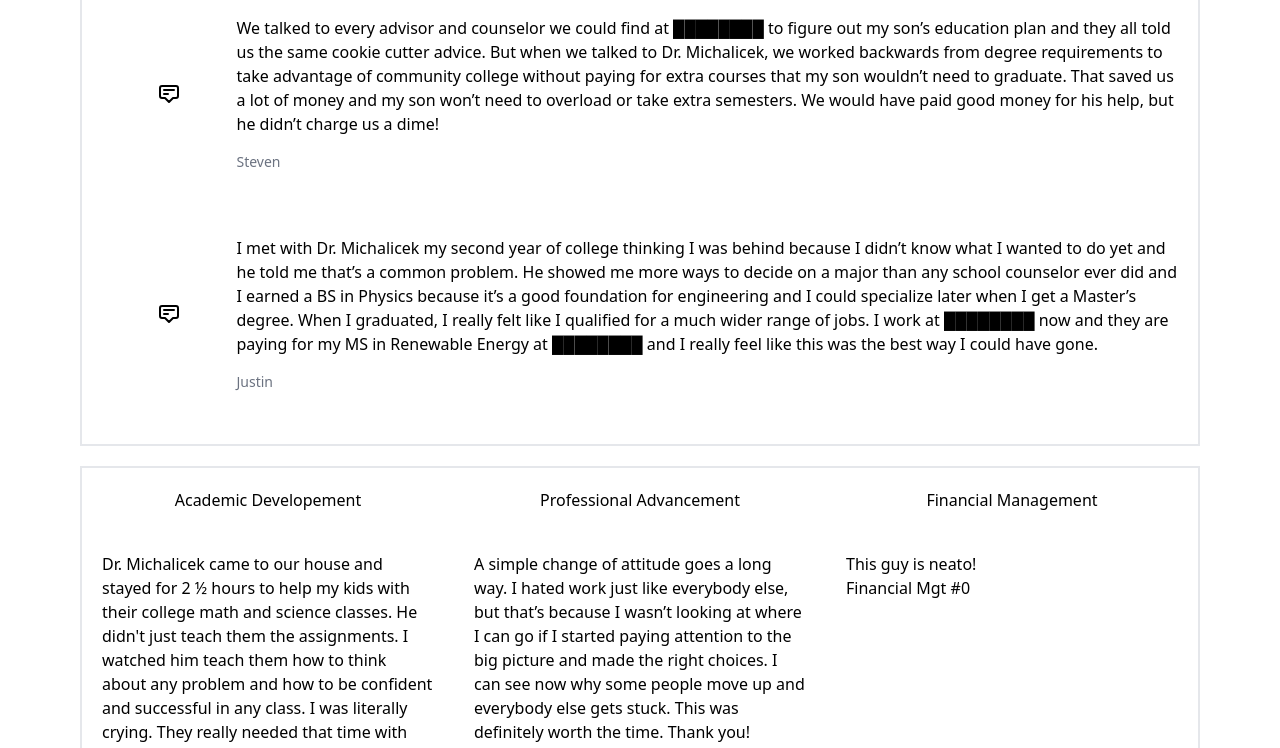
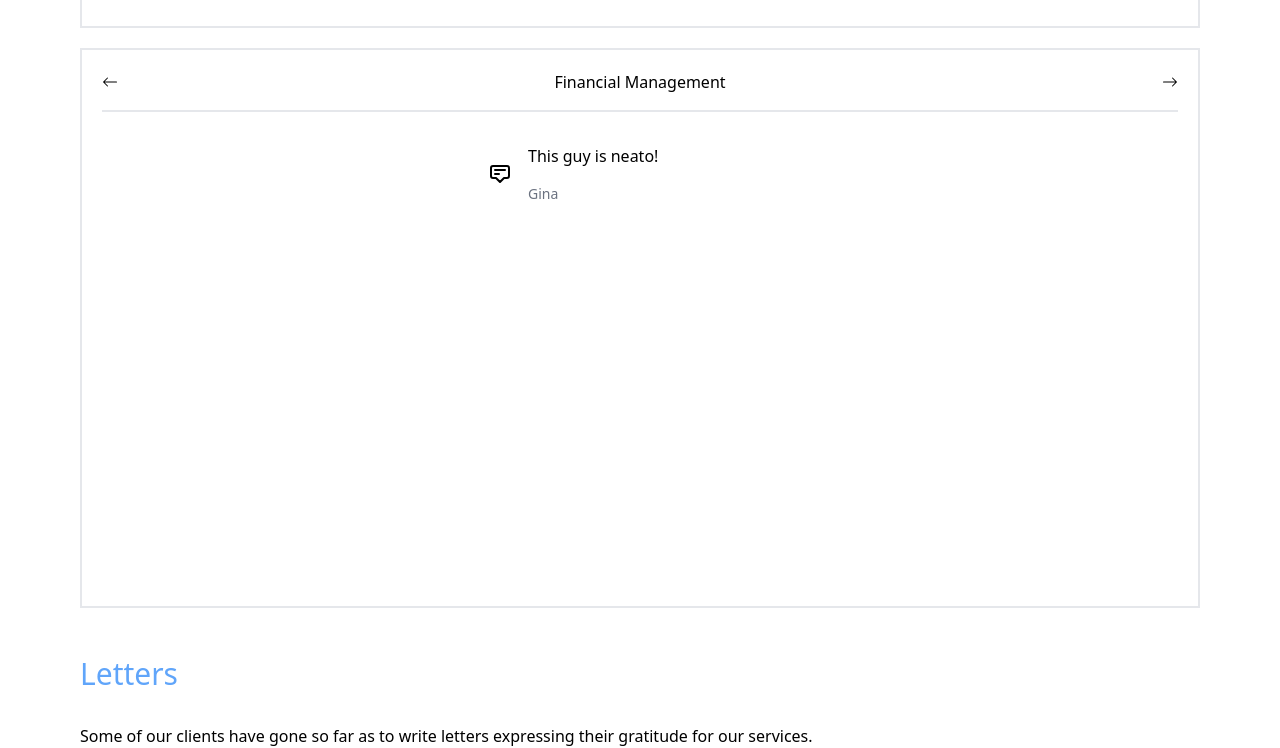
Before and after one commit to LoganMichalicek/bonavias-dev, a React (Create React App) app: page /testimonials in a window 1280 px wide. Shown: the part 1360-2108 px from the top of the page. Built offline with nearby package versions, Linux system fonts and the light colour scheme.

Commit message:
Mobile-first testimonial design

```diff
--- a/src/components/Testimonial.jsx
+++ b/src/components/Testimonial.jsx
@@ -2,7 +2,7 @@ import React from "react";
 
 const Testimonial = ({name, message}) => {
   return (
-    <div className="grid grid-cols-8">
+    <div className="grid grid-cols-8 gap-4">
       <svg
         className="h-6 w-6 place-self-center"
         xmlns="http://www.w3.org/2000/svg"
--- /dev/null
+++ b/src/components/TestimonialBox.jsx
@@ -0,0 +1,33 @@
+import React, { useState } from "react";
+import Testimonial from "./Testimonial";
+import { BsArrowLeft, BsArrowRight } from "react-icons/bs";
+
+const TestimonialBox = ({section, data}) => {
+  const [page, setPage] = useState(0);
+
+  const numPages = data.length;
+  return (
+    <div className="inset-box py-4 h-screen-7/10" id={section.replace(" ", "_").toLowerCase()}>
+      <div className="flex justify-between items-center content-center pb-4 border-b-2">
+        <button
+          className="cursor-pointer"
+          onClick={() => {setPage((page - 1) % numPages)}}
+        >
+          <BsArrowLeft />
+        </button>
+        <span className="">{section}</span>
+        <button
+          className="cursor-pointer"
+          onClick={() => {setPage((page + 1) % numPages)}}
+        >
+          <BsArrowRight />
+        </button>
+      </div>
+      <div className="flex align-center justify-center items-center content-center h-max">
+        <Testimonial name={data[page].name} message={data[page].message}/>
+      </div>
+    </div>
+  );
+};
+
+export default TestimonialBox;
--- a/src/content/testimonials.json
+++ b/src/content/testimonials.json
@@ -63,6 +63,10 @@
     {
       "message": "Me too!",
       "name": "Isaac"
+    },
+    {
+      "message": "Lorem ipsum dolor sit amet, consectetur adipiscing elit. Aliquam a dui erat. Aliquam suscipit finibus elit quis molestie. Morbi porttitor ultricies massa, sed dapibus lectus maximus ut. Proin sem felis, imperdiet at lacinia sit amet, accumsan sed enim. Vestibulum et consectetur velit. Phasellus eu ante eget odio scelerisque pellentesque in quis erat. Ut rhoncus dui at libero tempus, fermentum bibendum justo semper. Aenean scelerisque, ligula et malesuada semper, dui turpis venenatis dolor, eleifend sodales tellus tellus a purus. Vivamus in faucibus quam, et dictum eros. Pellentesque congue maximus nulla, vel commodo purus placerat non.",
+      "name": "Lorem"
     }
   ]
 }
--- a/src/pages/testimonials.jsx
+++ b/src/pages/testimonials.jsx
@@ -1,15 +1,15 @@
 import React, { useState } from "react";
 import Testimonial from "../components/Testimonial";
+import TestimonialBox from "../components/TestimonialBox";
 import data from "../content/testimonials.json";
-import { BsArrowLeft, BsArrowRight } from "react-icons/bs";
 import PageCard from "../components/PageCard";
 
 const Testimonials = () => {
   const keys = Object.keys(data);
-  const [currentTab, setCurrentTab] = useState(0);
-  const [ad_currentTab, ad_setCurrentTab] = useState(0);
-  const [pa_currentTab, pa_setCurrentTab] = useState(0);
-  const [fm_currentTab, fm_setCurrentTab] = useState(0);
+  // const [currentTab, setCurrentTab] = useState(0);
+  // const [ad_currentTab, ad_setCurrentTab] = useState(0);
+  // const [pa_currentTab, pa_setCurrentTab] = useState(0);
+  // const [fm_currentTab, fm_setCurrentTab] = useState(0);
 
   return (
     <div className="page-layout">
@@ -20,100 +20,10 @@ const Testimonials = () => {
         valued the resources and services they received. Under each subject
         matter category, here is what they had to say about us:
       </p>
-      <div className="inset-box py-4">
-        <div className="flex justify-between items-center content-center pb-4 border-b-2">
-          <button
-            className="cursor-pointer"
-            onClick={() => setCurrentTab((currentTab - 1) % keys.length)}
-          >
-            <BsArrowLeft />
-          </button>
-          <span className="">{keys[currentTab]}</span>
-          <button
-            className="cursor-pointer"
-            onClick={() => setCurrentTab((currentTab + 1) % keys.length)}
-          >
-            <BsArrowRight />
-          </button>
-        </div>
-        <div>
-          {data[keys[currentTab]].map((entry, idx) => {
-            return (
-              <Testimonial
-                key={idx}
-                name={entry.name}
-                message={entry.message}
-              />
-            );
-          })}
-        </div>
-      </div>
-      <div className="inset-box py-4">
-        <div className="grid lg:grid-cols-3 grid-cols-0 gap-10 mb-10">
-          <h1 className="place-self-center">Academic Developement</h1>
-          <h1 className="place-self-center">Professional Advancement</h1>
-          <h1 className="place-self-center">Financial Management</h1>
-          {/* <p>
-            Lorem ipsum dolor sit amet, consectetur adipiscing elit. Mauris
-            pharetra sapien vitae ex consequat, at consectetur lorem
-            ullamcorper. Praesent urna felis, semper quis consequat vel,
-            volutpat in est. Nunc placerat iaculis diam, ac gravida purus
-            aliquet quis. Nunc ut ipsum libero. Sed auctor sed mi semper
-            pulvinar. Nulla at lectus nisl. Mauris faucibus nisl vitae dui
-            vulputate porttitor. Mauris et tincidunt sapien, ut ullamcorper
-            justo. Ut tempor, dui a consectetur pulvinar, dolor lorem fermentum
-            ex, varius commodo metus magna sed urna. Quisque aliquam efficitur
-            quam eget tristique. Proin mattis neque nec mauris dapibus
-            tincidunt. Nunc quis orci ut arcu pretium varius id non turpis.
-          </p>
-          <p>
-            Lorem ipsum dolor sit amet, consectetur adipiscing elit. Mauris
-            pharetra sapien vitae ex consequat, at consectetur lorem
-            ullamcorper. Praesent urna felis, semper quis consequat vel,
-            volutpat in est. Nunc placerat iaculis diam, ac gravida purus
-            aliquet quis. Nunc ut ipsum libero. Sed auctor sed mi semper
-            pulvinar. Nulla at lectus nisl. Mauris faucibus nisl vitae dui
-            vulputate porttitor. Mauris et tincidunt sapien, ut ullamcorper
-            justo. Ut tempor, dui a consectetur pulvinar, dolor lorem fermentum
-            ex, varius commodo metus magna sed urna. Quisque aliquam efficitur
-            quam eget tristique. Proin mattis neque nec mauris dapibus
-            tincidunt. Nunc quis orci ut arcu pretium varius id non turpis.
-          </p>
-          <p>
-            Lorem ipsum dolor sit amet, consectetur adipiscing elit. Mauris
-            pharetra sapien vitae ex consequat, at consectetur lorem
-            ullamcorper. Praesent urna felis, semper quis consequat vel,
-            volutpat in est. Nunc placerat iaculis diam, ac gravida purus
-            aliquet quis. Nunc ut ipsum libero. Sed auctor sed mi semper
-            pulvinar. Nulla at lectus nisl. Mauris faucibus nisl vitae dui
-            vulputate porttitor. Mauris et tincidunt sapien, ut ullamcorper
-            justo. Ut tempor, dui a consectetur pulvinar, dolor lorem fermentum
-            ex, varius commodo metus magna sed urna. Quisque aliquam efficitur
-            quam eget tristique. Proin mattis neque nec mauris dapibus
-            tincidunt. Nunc quis orci ut arcu pretium varius id non turpis.
-          </p> */}
-          <div>
-            <p>{data[keys[0]][ad_currentTab].message}</p>
-            <button
-              onClick={() =>
-                ad_setCurrentTab((ad_currentTab + 1) % data[keys[0]].length)
-              }
-            >{`Academic Dev #${ad_currentTab}`}</button>
-          </div>
-          <div>
-            <p>{data[keys[1]][pa_currentTab].message}</p>
-            <button
-              onClick={() => pa_setCurrentTab((pa_currentTab + 1) % 10)}
-            >{`Professional Adv #${pa_currentTab}`}</button>
-          </div>
-          <div>
-            <p>{data[keys[2]][fm_currentTab].message}</p>
-            <button
-              onClick={() => fm_setCurrentTab((fm_currentTab + 1) % 10)}
-            >{`Financial Mgt #${fm_currentTab}`}</button>
-          </div>
-        </div>
-      </div>
+      {keys.map((key, idx) => {
+        return <TestimonialBox key={idx} section={key} data={data[key]}/>
+      })}
+      {/* <TestimonialBox section={keys[0]} data={data[keys[0]]}/> */}
       <div className="py-4">
         <h2 className="section-header">Letters</h2>
         <p>
--- a/tailwind.config.js
+++ b/tailwind.config.js
@@ -3,7 +3,16 @@ module.exports = {
     "./src/**/*.{js,jsx,ts,tsx}",
   ],
   theme: {
-    extend: {},
+    extend: {
+      height: theme => ({
+        "screen/2": "50vh",
+        "screen/3": "calc(100vh / 3)",
+        "screen/4": "calc(100vh / 4)",
+        "screen/5": "calc(100vh / 5)",
+        "screen-almost-full": "95vh",
+        "screen-7/10": "70vh"
+      }),
+    },
   },
   plugins: [],
 }
```
